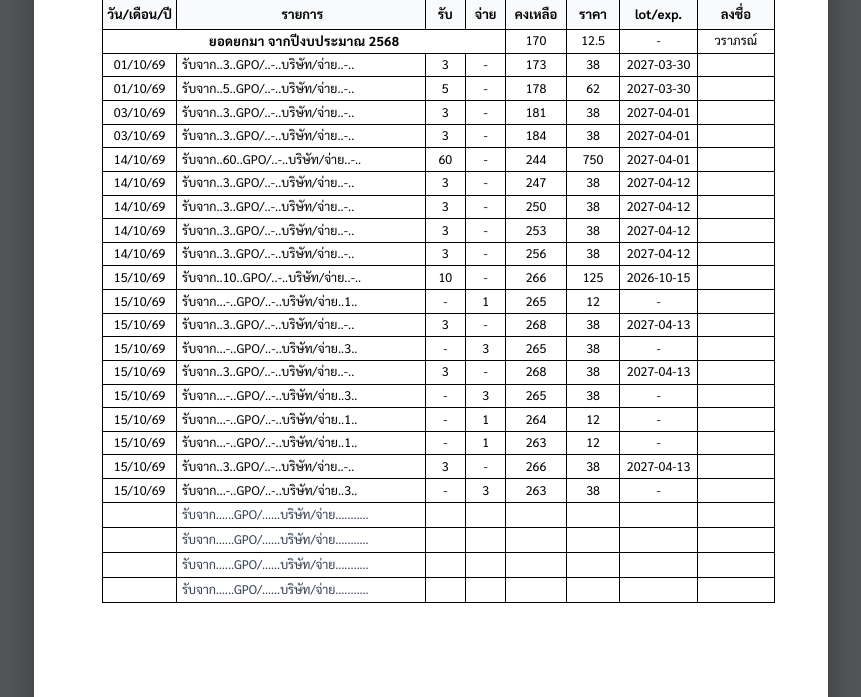
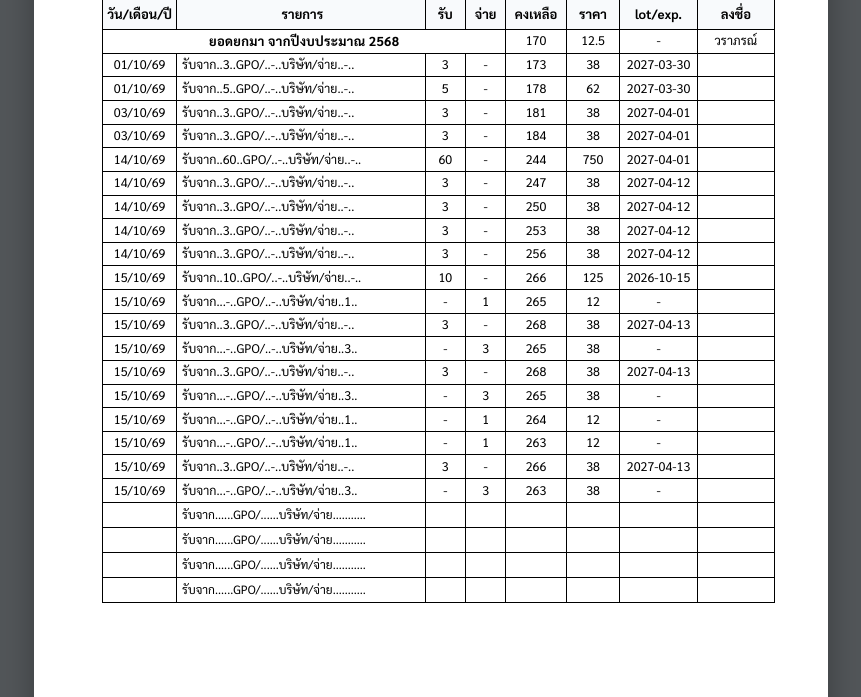
Before and after one commit to MRAtommic/pharmacy_system, a Flask app: page /stock-card in a window 1280 px wide. Shown: the part 287-984 px from the top of the page, without its empty margins (209-1070 px from the left). Run offline with Flask 3, Linux system fonts and the light colour scheme; a user stored in the database is signed in; data comes from the database, SQL or seed files in the repository.

Commit message:
fix: make text color and font size uniform black across all filled and empty rows

```diff
--- a/templates/stock_card.html
+++ b/templates/stock_card.html
@@ -244,6 +244,7 @@
             font-size: 12.5px;
             line-height: 1.25;
             vertical-align: middle;
+            color: #000000;
         }
 
         .ledger-table th {
@@ -346,13 +347,13 @@
         }
 
         .row-empty td {
-            color: #64748B;
+            color: #000000;
         }
 
         .particulars-preprinted {
-            color: #334155;
-            font-size: 12.5px;
-            letter-spacing: -0.01em;
+            color: #000000;
+            font-size: 12px;
+            letter-spacing: normal;
         }
 
         .fill-text {
```
